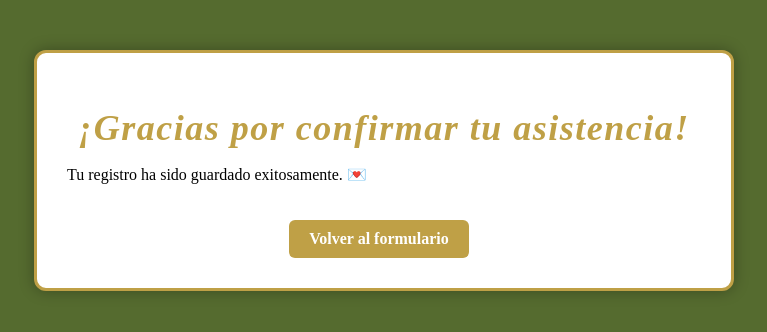
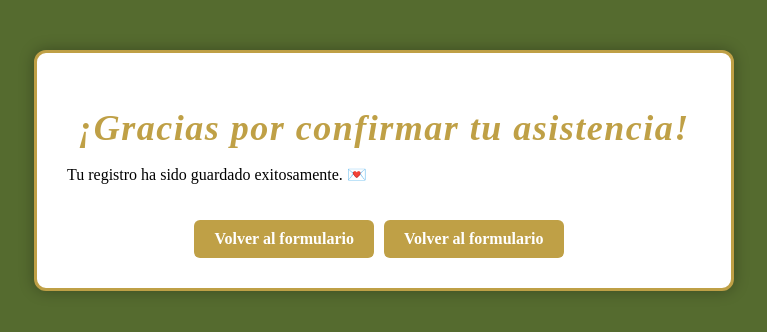
Before and after one commit to marthaloa30/boda, a Flask app: page /gracias in a window 1280 px wide. Shown: the top 332 px of the page, without its empty margins (256-1023 px from the left). Run offline with Flask 3, Linux system fonts and the light colour scheme.

Commit message:
v gracias.html

```diff
--- a/templates/gracias.html
+++ b/templates/gracias.html
@@ -14,7 +14,9 @@
       <h1>¡Gracias por confirmar tu asistencia!</h1>
       <p>Tu registro ha sido guardado exitosamente. 💌</p>
       <div class="centrado">
-      <a href="/formulario.html" class="boton">Volver al formulario</a>
+       <a href="{{ url_for('formulario') }}" class="boton"
+        >Volver al formulario</a
+      ><a href="/formulario.html" class="boton">Volver al formulario</a>
     </div>
   </body>
 </html>
```
